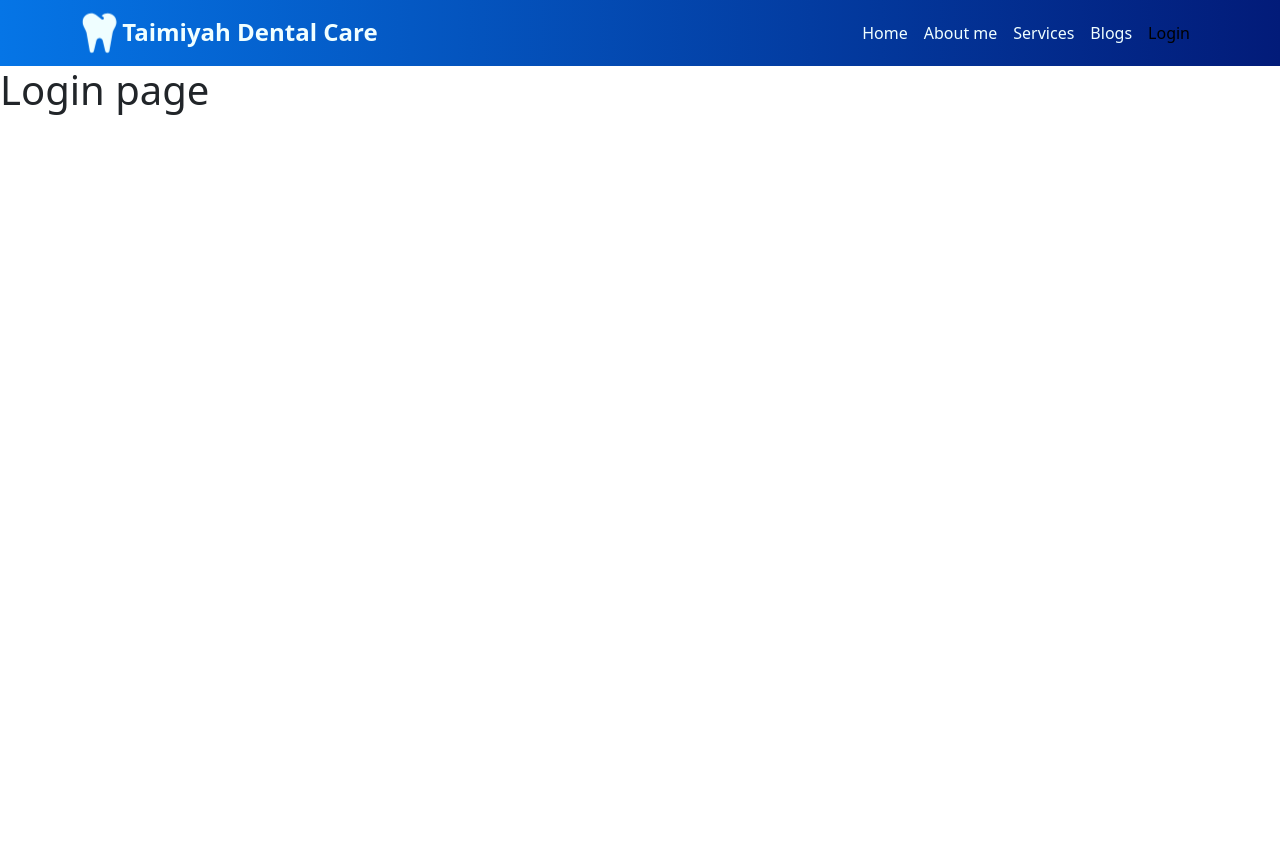
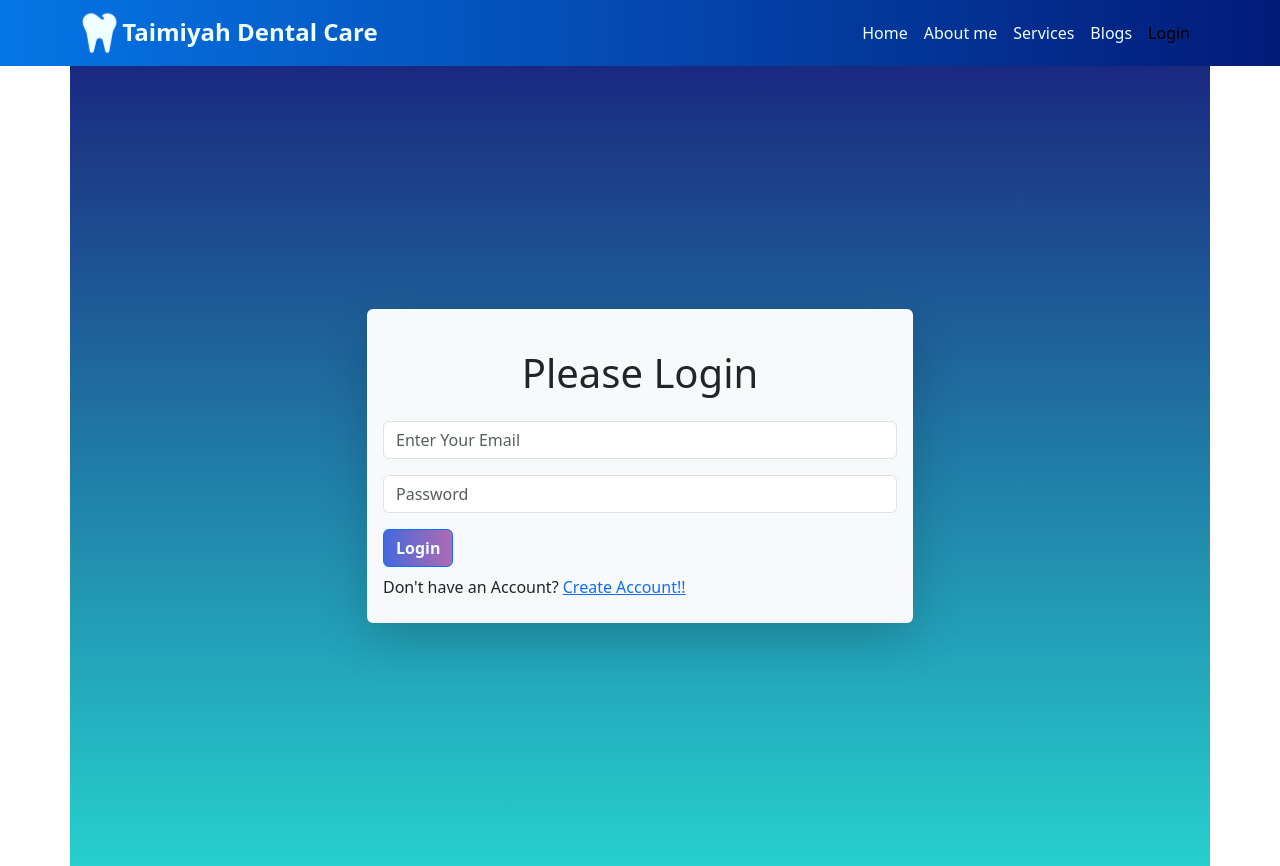
Before and after one commit to Junaith1994/Dr-Junaith, a React (Create React App) app: page /login in a window 1280 px wide. Before the commit the page ends 800 px from the top, so only its background shows below. Built offline with nearby package versions, Linux system fonts and the light colour scheme.

Commit message:
Added login page design, installed firebase, react-toastify

```diff
--- a/package.json
+++ b/package.json
@@ -11,11 +11,14 @@
     "@testing-library/react": "^13.4.0",
     "@testing-library/user-event": "^13.5.0",
     "bootstrap": "^5.3.2",
+    "firebase": "^10.6.0",
     "react": "^18.2.0",
     "react-bootstrap": "^2.9.1",
     "react-dom": "^18.2.0",
+    "react-firebase-hooks": "^5.1.1",
     "react-router-dom": "^6.18.0",
     "react-scripts": "5.0.1",
+    "react-toastify": "^9.1.3",
     "web-vitals": "^2.1.4"
   },
   "scripts": {
--- a/src/Pages/Login/Login.js
+++ b/src/Pages/Login/Login.js
@@ -1,9 +1,25 @@
 import React from 'react';
+import { Button, Form } from 'react-bootstrap';
+import { Link } from 'react-router-dom';
 
 const Login = () => {
     return (
-        <div>
-            <h1>Login page</h1>
+        <div className='mx-auto row container form-page-bg'>
+            <div className='d-flex justify-content-center align-items-center vh-100'>
+                <Form className='col-12 col-md-6 p-3 shadow-lg bg-body-tertiary rounded'>
+                    <h1 className='text-center my-4'>Please Login</h1>
+                    <Form.Group className="mb-3" controlId="formBasicEmail">
+                        <Form.Control type="email" placeholder="Enter Your Email" required />
+                    </Form.Group>
+                    <Form.Group className="mb-3" controlId="formBasicPassword">
+                        <Form.Control type="password" placeholder="Password" required />
+                    </Form.Group>
+                    <Button className='appointment-btn' variant="primary" type="submit">
+                        Login
+                    </Button>
+                    <p className='my-2'>Don't have an Account? <Link to='/signup'>Create Account!!</Link></p>
+                </Form>
+            </div>
         </div>
     );
 };
--- a/src/Pages/SignUp/SignUp.js
+++ b/src/Pages/SignUp/SignUp.js
@@ -1,23 +1,53 @@
-import React from 'react';
+import React, { useRef, useState } from 'react';
 import { Button, Form } from 'react-bootstrap';
 import './SignUp.css';
 import { Link } from 'react-router-dom';
+import { useCreateUserWithEmailAndPassword } from 'react-firebase-hooks/auth';
+import auth from '../../firebase.init';
 
 const SignUp = () => {
+    const emailRef = useRef('');
+    const passwordRef = useRef('');
+    const confirmPasswordRef = useRef('');
+    const [successMsg, setSuccessMsg] = useState('');
+
+    // Firebase email-password authentcation hook
+    const [
+        createUserWithEmailAndPassword,
+        user,
+        loading,
+        error,
+    ] = useCreateUserWithEmailAndPassword(auth);
+
+    // Signup form submit handler
+    const formSubmitHandler = event => {
+        event.preventDefault();
+
+        // input fields value
+        const email = emailRef.current.value;
+        const password = passwordRef.current.value;
+        const confirmPass = confirmPasswordRef.current.value;
+
+        if(password === confirmPass) {
+            createUserWithEmailAndPassword(email, password);
+
+        }
+    }
+
     return (
         <div className='mx-auto row container form-page-bg'>
             <div className='d-flex justify-content-center align-items-center vh-100'>
-                <Form className='col-12 col-md-6 p-3 shadow-lg bg-body-tertiary rounded'>
+                <Form onSubmit={formSubmitHandler} className='col-12 col-md-6 p-3 shadow-lg bg-body-tertiary rounded'>
                     <h1 className='text-center my-4'>Please Register First</h1>
                     <Form.Group className="mb-3" controlId="formBasicEmail">
-                        <Form.Control type="email" placeholder="Enter Your Email" required />
+                        <Form.Control type="email" ref={emailRef} placeholder="Enter Your Email" required />
                     </Form.Group>
 
                     <Form.Group className="mb-3" controlId="formBasicPassword">
-                        <Form.Control type="password" placeholder="Password" required />
+                        <Form.Control type="password" ref={passwordRef} placeholder="Password" required />
                     </Form.Group>
                     <Form.Group className="mb-3" controlId="formBasicConfirmPassword">
-                        <Form.Control type="password" placeholder="Confirm Password" required />
+                        <Form.Control type="password" ref={confirmPasswordRef} placeholder="Confirm Password" required />
                     </Form.Group>
                     <Button className='appointment-btn' variant="primary" type="submit">
                         Register
--- /dev/null
+++ b/src/firebase.init.js
@@ -0,0 +1,22 @@
+// Import the functions you need from the SDKs you need
+import { initializeApp } from "firebase/app";
+import { getAuth } from "firebase/auth";
+// TODO: Add SDKs for Firebase products that you want to use
+// https://firebase.google.com/docs/web/setup#available-libraries
+
+// Your web app's Firebase configuration
+const firebaseConfig = {
+    apiKey: "AIzaSyCyhmk1BnZxPFYAjCMXyY7wfncokUsYkc0",
+    authDomain: "taimiyah-dental-care.firebaseapp.com",
+    projectId: "taimiyah-dental-care",
+    storageBucket: "taimiyah-dental-care.appspot.com",
+    messagingSenderId: "318314710164",
+    appId: "1:318314710164:web:7a7cef6a9f1db0adc36081"
+};
+
+// Initialize Firebase
+const app = initializeApp(firebaseConfig);
+
+const auth = getAuth(app);
+
+export default auth;
```
Also changed, not shown: 1 other file (tests, documents, lock files or other folders).
